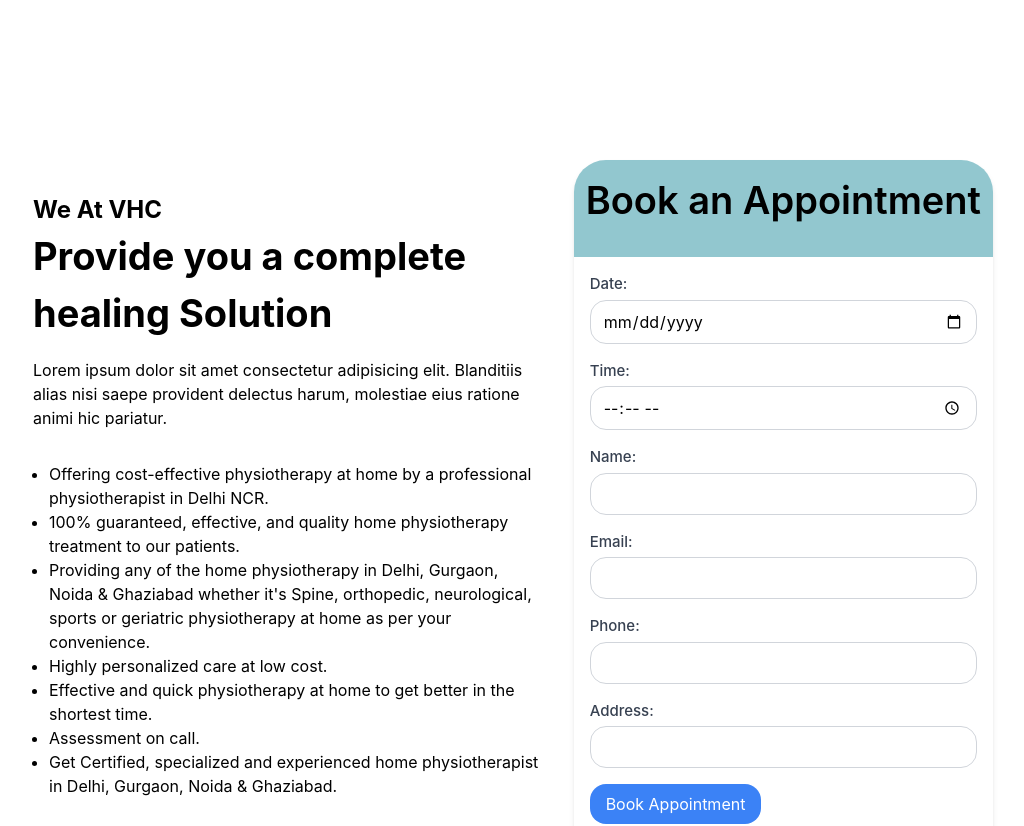
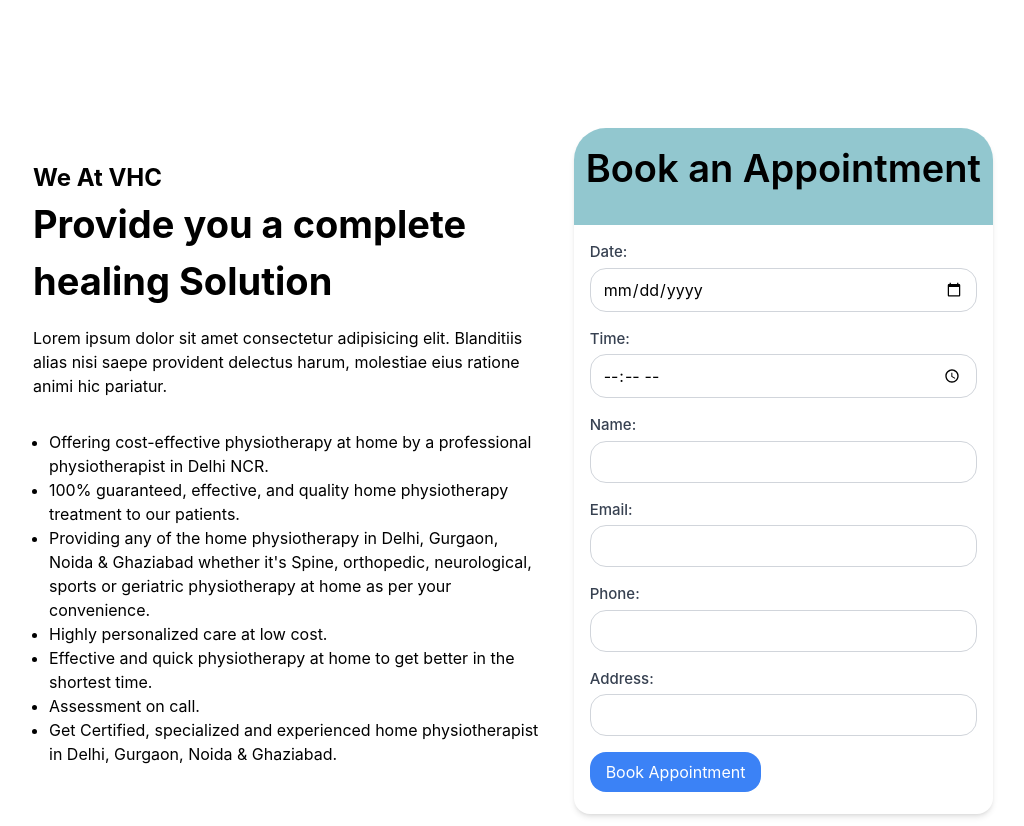
Before and after one commit to pranjalsingh03/vedantahealthcare, a React (Create React App) app: page / in a window 1280 px wide. Shown: the part 760-1586 px from the top of the page, without its empty margins (127-1151 px from the left). Built offline with nearby package versions, Linux system fonts and the light colour scheme.

Commit message:
Update styling for Contact page form and heading

```diff
--- a/src/App.js
+++ b/src/App.js
@@ -19,7 +19,7 @@
   return (<>
       <Navbar />
       {location.pathname !== '/' && (
-        <div className="mt-32">
+        <div className="mt-24">
           <Routes>
             <Route path='/aboutus' element={<Aboutus />} />
             <Route path='/Blogs' element={<Blogs />} />
--- a/src/comp/Booking/Booking.js
+++ b/src/comp/Booking/Booking.js
@@ -43,7 +43,7 @@
 
     return (
         <>
-            <div className='grid book-div grid-cols-2 mt-48 max-md:mt-20'>
+            <div className='grid book-div grid-cols-2 mt-40 max-md:mt-20'>
                 <div className='ml-40 mt-8 w-4/5 pb-12 text-bookpage'>
                     <h1 className='text-sm font-bold'>We At VHC</h1>
                     <h1 className='text-xl flex font-bold'>Provide you a complete healing Solution</h1>
--- a/src/comp/Contact.js
+++ b/src/comp/Contact.js
@@ -3,7 +3,7 @@
 function Contact() {
     return (
         <>
-                <p className='flex justify-center font-bold text-xl'>Contact Us</p>
+            <p className='flex justify-center font-bold text-xl mt-28'>Contact Us</p>
             <div className="flex justify-center">
                 <form action="submit" className="space-y-4 p-8">
                     <input type="text" placeholder="Enter your name" className="w-full p-2 border border-gray-300 rounded" />
```
Lines whose indentation alone changed are shown as unchanged.
